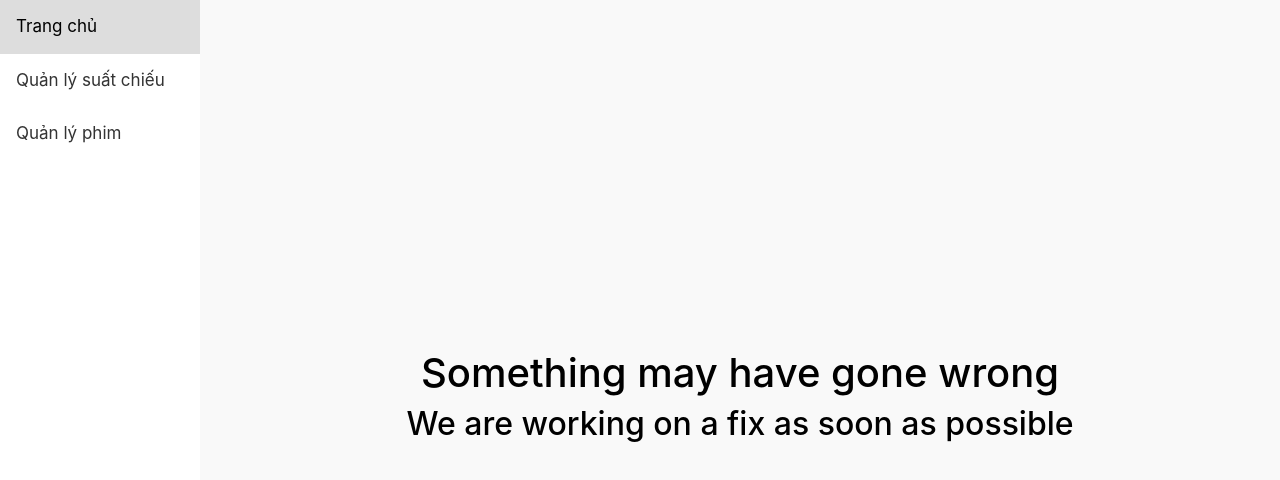
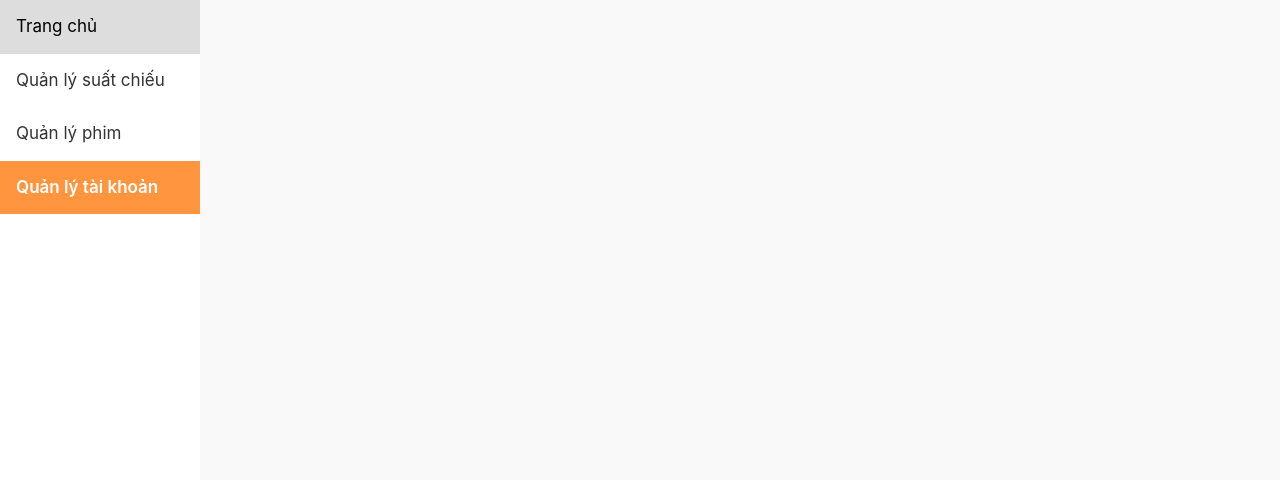
Before and after one commit to lephuchung/movie-ticket-booking-admin-fe, a React (Create React App) app: page /account in a window 1280 px wide. Shown: the top 480 px of the page. Built offline with nearby package versions, Linux system fonts and the light colour scheme.

Commit message:
accountManager

```diff
--- a/src/App.js
+++ b/src/App.js
@@ -6,6 +6,7 @@ import Sidebar from './component/Sidebar/Sidebar';
 import Movie from './pages/MovieManagement/Movie';
 import Home from './pages/Home/Home';
 import NotFound from './pages/NotFound/NotFound';
+import AccountManager from './pages/AccountManager/AccountManager'
 
 function App() {
   return (
@@ -19,6 +20,7 @@ function App() {
               <Route path='/movie' element={<Movie />} />
               <Route path='/' element={<Home />} />
               <Route path='*' element={<NotFound />} />
+              <Route path='/account' element={<AccountManager />} />
             </Routes>
           </div>
 
--- a/src/component/Sidebar/Sidebar.js
+++ b/src/component/Sidebar/Sidebar.js
@@ -8,6 +8,7 @@ const Sidebar = () => {
             <NavLink to={'/'}>Trang chủ</NavLink>
             <NavLink to={"/showtime"}>Quản lý suất chiếu</NavLink>
             <NavLink to={"/movie"}>Quản lý phim</NavLink>
+            <NavLink to={"/account"}>Quản lý tài khoản</NavLink>
         </div>
     )
 }
--- /dev/null
+++ b/src/pages/AccountManager/AccountManager.js
@@ -0,0 +1,13 @@
+import React from 'react';
+
+
+const AccountManager = () => {
+
+  return (
+    <div className="account-manager">
+
+    </div>
+  );
+};
+
+export default AccountManager;
--- a/src/pages/MovieManagement/Movie.scss
+++ b/src/pages/MovieManagement/Movie.scss
@@ -27,7 +27,7 @@
     width: 100%;
     border-collapse: collapse;
     margin-top: 20px;
-
+    overflow: auto;
     // Style cho header
     th {
       background-color: #2d3e50;
```
Also changed, not shown: src/pages/AccountManager/AccountManager.scss (added).
